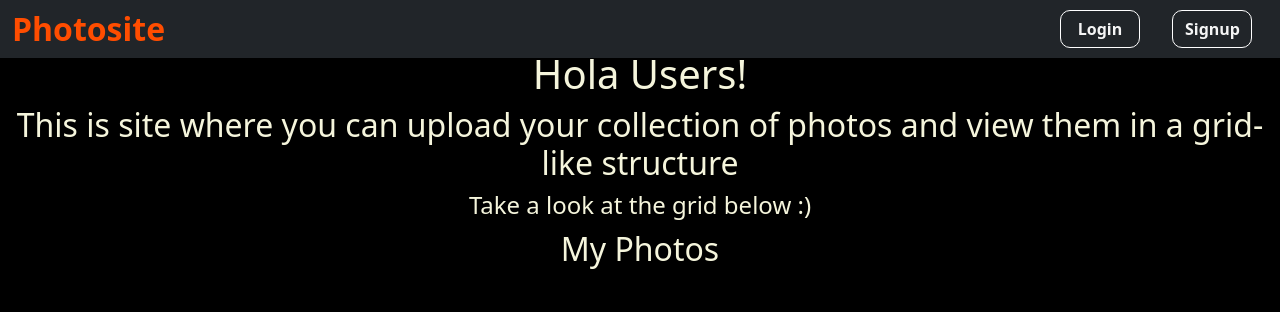
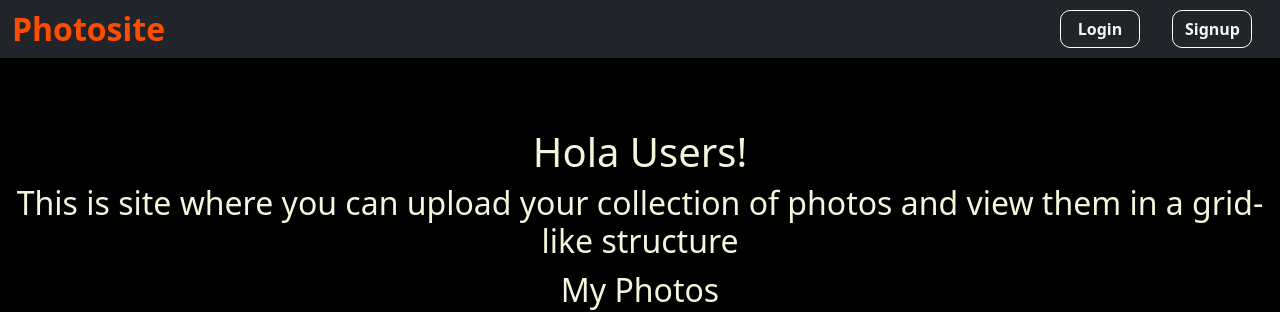
Before and after one commit to RhutvijChiplunkar/Photosite, a React (Create React App) app: page / in a window 1280 px wide. Shown: the top 312 px of the page. Built offline with nearby package versions, Linux system fonts and the light colour scheme; no server answers; the database is empty.

Commit message:
Home component modified

```diff
--- a/src/comps/Home/Home.css
+++ b/src/comps/Home/Home.css
@@ -1,9 +1,9 @@
-h1{
-    margin-top: 50px !important;
+.home h1{
+    margin-top: 10%;
     text-align: center;
     color: beige;
 }
-p,h2,h4{
+.home p,h2,h4{
     text-align: center;
     color: beige;
 }
--- a/src/comps/Home/Home.js
+++ b/src/comps/Home/Home.js
@@ -13,7 +13,7 @@ const Home = () => {
 
 
     return (
-        <div>
+        <div className="home">
             <h1>Hola Users!</h1>
             <h2>This is site where you can upload your collection of photos and view them in a grid-like structure</h2>
             {currentUser?
@@ -23,11 +23,9 @@ const Home = () => {
                 ):
                 (
                 <div>
-                   {/*  <p>You can Login or Signup from our navbar</p> */}
                 </div>
                 )
             }
-            <h4>Take a look at the grid below :)</h4>
         </div>
      );
 }
```
